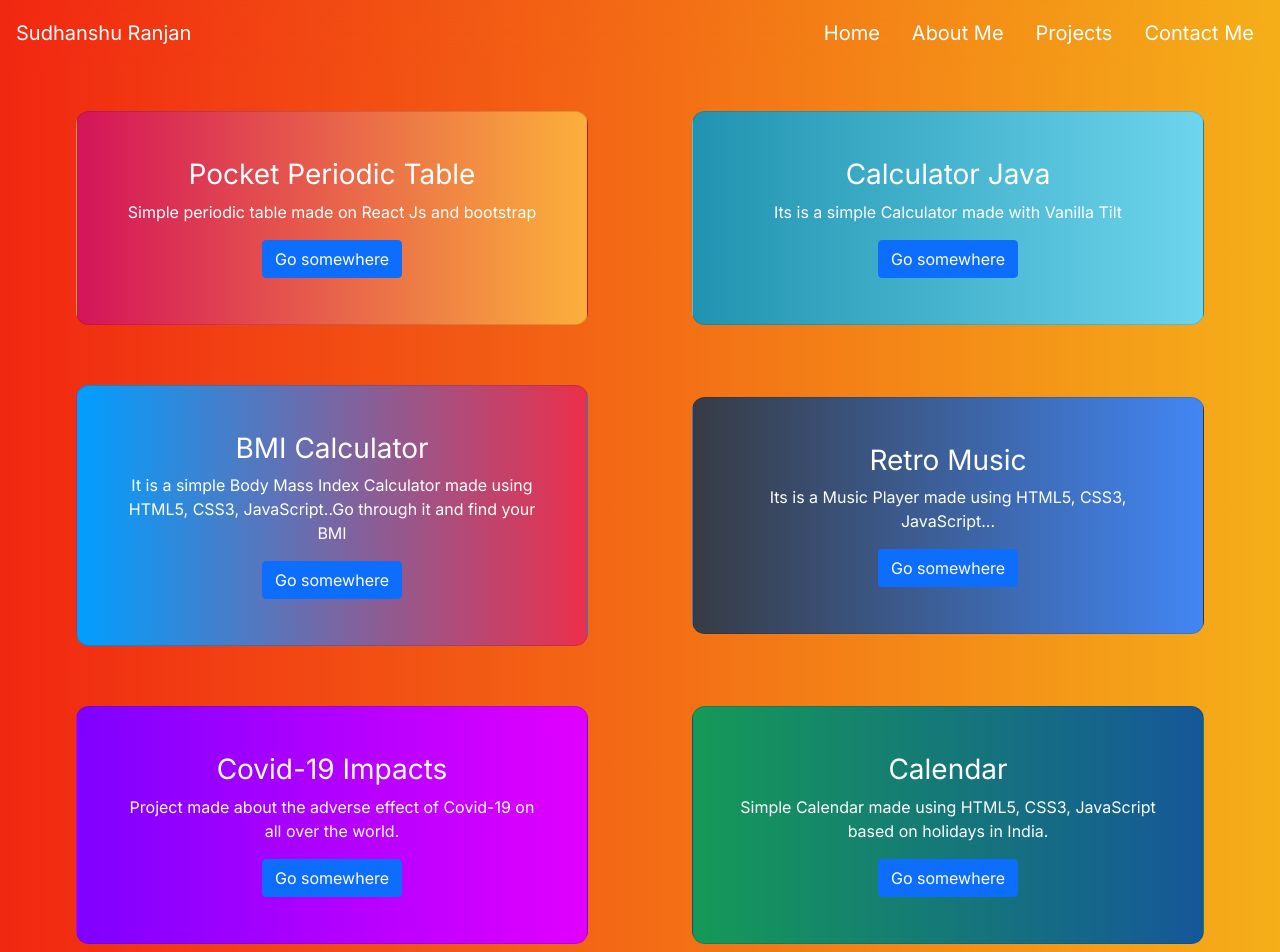
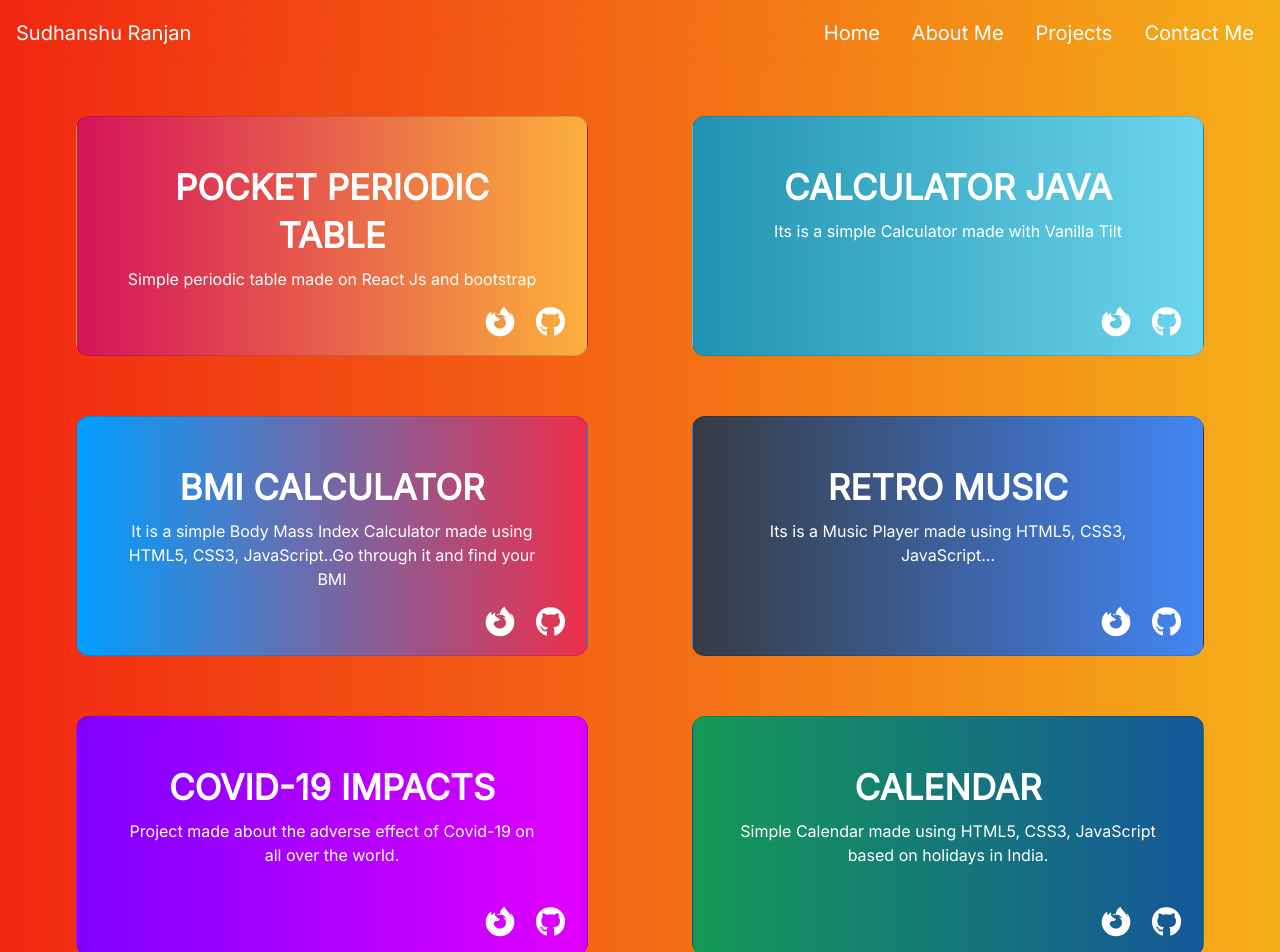
Before and after one commit to SudhanshuRanjan2005/react-folio, a React (Create React App) app: page /project in a window 1280 px wide. Shown: the top 952 px of the page. Built offline with nearby package versions, Linux system fonts and the light colour scheme.

Commit message:
project link add

```diff
--- a/public/index.html
+++ b/public/index.html
@@ -16,6 +16,9 @@
     <link href="https://cdn.jsdelivr.net/npm/bootstrap@5.0.0-beta3/dist/css/bootstrap.min.css" rel="stylesheet" integrity="sha384-eOJMYsd53ii+scO/bJGFsiCZc+5NDVN2yr8+0RDqr0Ql0h+rP48ckxlpbzKgwra6" crossorigin="anonymous">
     <link rel="stylesheet" href="https://cdn.jsdelivr.net/npm/bootstrap-icons@1.4.1/font/bootstrap-icons.css">
 
+    <!-- Fontawesome css link -->
+    <link rel="stylesheet" href="https://cdnjs.cloudflare.com/ajax/libs/font-awesome/5.15.1/css/all.min.css">
+
     <title>Sudhanshu Ranjan</title>
   </head>
   <body>
--- a/src/Components/Project.js
+++ b/src/Components/Project.js
@@ -12,9 +12,9 @@ export default function Project() {
               <p className='card-text'>
                 Simple periodic table made on React Js and bootstrap
               </p>
-              <a href='/' className='btn btn-primary'>
-                Go somewhere
+              <a href='https://pocketperiodictable.netlify.app/'><i class="fab fa-firefox-browser"></i>
               </a>
+              <a href="https://github.com/SudhanshuRanjan2005/pocket-periodic-table"><i class="fab fa-github"></i></a>
             </div>
           </div>
         </div>
@@ -25,9 +25,9 @@ export default function Project() {
               <p className='card-text'>
                 Its is a simple Calculator made with Vanilla Tilt
               </p>
-              <a href='/' className='btn btn-primary'>
-                Go somewhere
+              <a href='https://calculatorjava.netlify.app/'><i class="fab fa-firefox-browser"></i>
               </a>
+              <a href="https://github.com/SudhanshuRanjan2005/Calculator_Java"><i class="fab fa-github"></i></a>
             </div>
           </div>
         </div>
@@ -39,9 +39,9 @@ export default function Project() {
                 It is a simple Body Mass Index Calculator made using HTML5,
                 CSS3, JavaScript..Go through it and find your BMI
               </p>
-              <a href='/' className='btn btn-primary'>
-                Go somewhere
+              <a href='https://webmicalculator.netlify.app/'><i class="fab fa-firefox-browser"></i>
               </a>
+              <a href="https://github.com/SudhanshuRanjan2005/bmi_calculator"><i class="fab fa-github"></i></a>
             </div>
           </div>
         </div>
@@ -52,9 +52,9 @@ export default function Project() {
               <p className='card-text'>
                 Its is a Music Player made using HTML5, CSS3, JavaScript...
               </p>
-              <a href='/' className='btn btn-primary'>
-                Go somewhere
+              <a href='https://retromusic.netlify.app/'><i class="fab fa-firefox-browser"></i>
               </a>
+              <a href="https://github.com/SudhanshuRanjan2005/retro-music-player"><i class="fab fa-github"></i></a>
             </div>
           </div>
         </div>
@@ -66,9 +66,9 @@ export default function Project() {
                 Project made about the adverse effect of Covid-19 on all over
                 the world.
               </p>
-              <a href='/' className='btn btn-primary'>
-                Go somewhere
+              <a href='https://covid-19impacts.netlify.app/'><i class="fab fa-firefox-browser"></i>
               </a>
+              <a href="https://github.com/SudhanshuRanjan2005/covid-in-india"><i class="fab fa-github"></i></a>
             </div>
           </div>
         </div>
@@ -80,9 +80,9 @@ export default function Project() {
                 Simple Calendar made using HTML5, CSS3, JavaScript based on
                 holidays in India.
               </p>
-              <a href='/' className='btn btn-primary'>
-                Go somewhere
+              <a href='https://calendaronline.netlify.app/'><i class="fab fa-firefox-browser"></i>
               </a>
+              <a href="https://github.com/SudhanshuRanjan2005/calendar"><i class="fab fa-github"></i></a>
             </div>
           </div>
         </div>
--- a/src/Components/css/Project.css
+++ b/src/Components/css/Project.css
@@ -22,7 +22,7 @@
     justify-content: center;
     align-items: center;
     color: #fff;
-    margin-top: 15px;
+    margin-top: 20px;
     margin-bottom: 50px;
 }
 
@@ -35,10 +35,11 @@
 
 .card{
     width: 32rem;
-    background: #fff;
     border-radius: 13px;
     margin: 30px auto;
     transition: 2s;
+    cursor: pointer;
+    height: 15rem;
 
 }
 
@@ -48,6 +49,33 @@
 
 .card-body {
     margin: 30px;
+}
+
+h3 {
+    text-transform: uppercase;
+    font-weight: 900;
+    line-height: 3rem;
+    font-size: 35px;
+}
+
+.fa-firefox-browser {
+    position: absolute;
+    top: 80%;
+    left: 80%;
+}
+
+.fa-github {
+    position: absolute;
+    top: 80%;
+    left: 90%;
+}
+
+i {
+    font-size: 30px;
+}
+
+i:hover {
+    color: rgb(223, 223, 223);
 }
 
 
```
